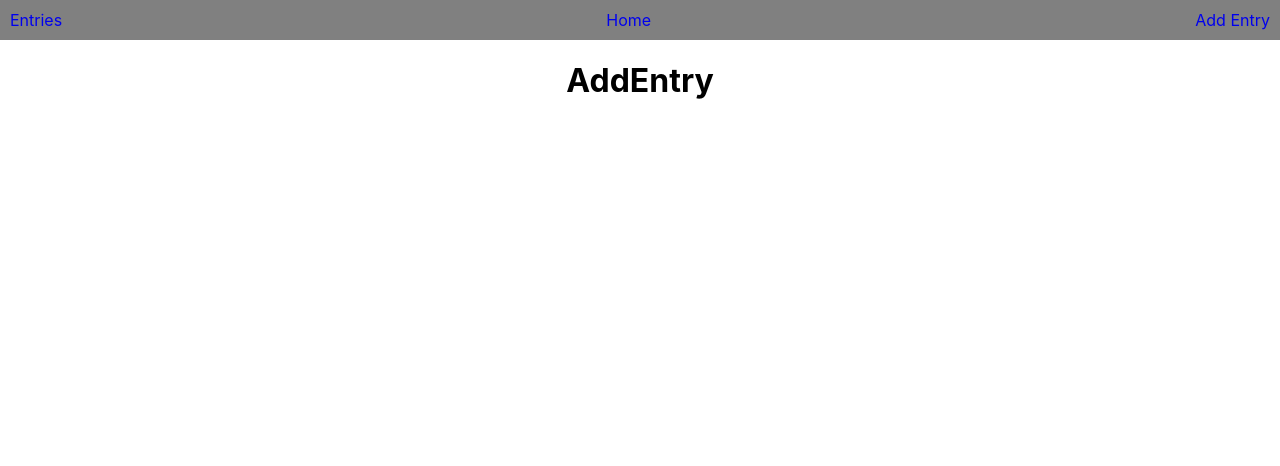
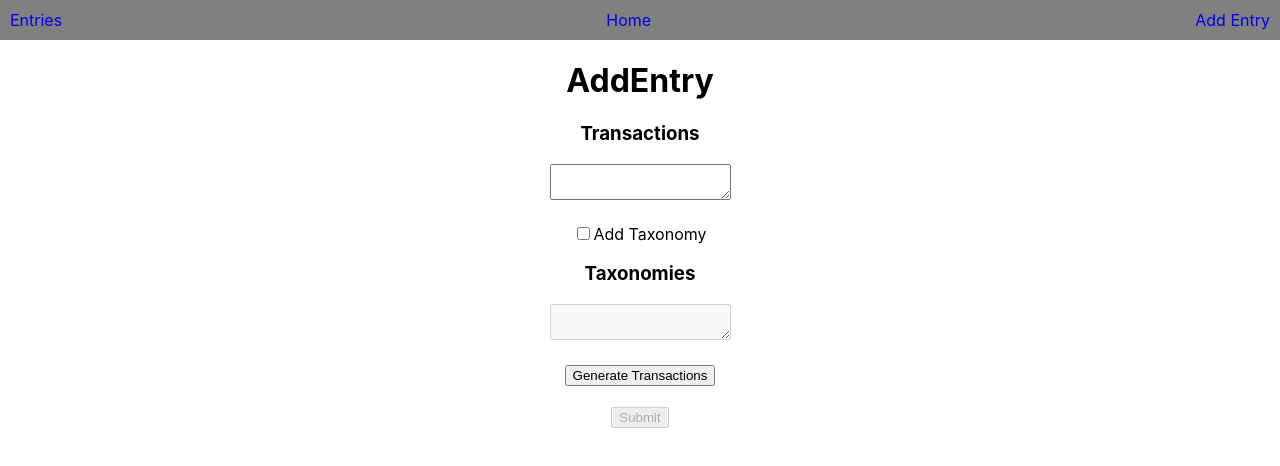
Before and after one commit to Mohamad-Kamar/Data-Mining-App, a React (Create React App) app: page /add-entry in a window 1280 px wide. Shown: the top 466 px of the page. Built offline with nearby package versions, Linux system fonts and the light colour scheme.

Commit message:
feat: add taxonomy to transactions

```diff
--- /dev/null
+++ b/src/Tree.js
@@ -0,0 +1,82 @@
+export class Node {
+  constructor(id, value, parent) {
+    this.id = id;
+    this.value = value;
+    this.parent = parent;
+    this.children = [];
+  }
+
+  insert(elementString) {
+    const [IDsString, ...courseNameArray] = elementString.split(" ");
+    const IDsArray = IDsString.split(".");
+    const courseName = courseNameArray.join(" ");
+    let currentLevel = this;
+    for (let i = 0; i < IDsArray.length; i++) {
+      const currentID = IDsArray[i];
+      const found = currentLevel.children.find((elem) => elem.id === currentID);
+      if (found) {
+        currentLevel = found;
+      } else {
+        const currentNode = new Node(currentID, courseName, currentLevel);
+        currentLevel.children.push(currentNode);
+        return;
+      }
+    }
+  }
+
+  toString() {
+    return `${this.value} has id of ${this.id} and parent ${
+      this.parent.value
+    } and ${
+      this.children.length
+        ? "children:\n" +
+          this.children.map((elem) => elem.toString()).join("\n")
+        : "no children\n"
+    }`;
+  }
+}
+
+export class Tree {
+  constructor(root, taxString) {
+    this.root = root;
+    this.addChildren(taxString);
+  }
+
+  addChildren(taxString) {
+    const elements = taxString.split("\n");
+    for (let elem of elements) {
+      elem && this.root.insert(elem);
+    }
+  }
+
+  findChild(courseName, root = this.root) {
+    if (root.value === courseName) return root;
+    let first = [...root.children];
+    let second = [];
+    while (first.length > 0) {
+      for (let child of first) {
+        if (!child) continue;
+        if (child.value === courseName) return child;
+        second.push(child.children);
+      }
+      first = second.flat();
+      second = [];
+    }
+  }
+
+  getAncestoryChainArray(courseName) {
+    console.log("GENERATING ANCESTORY CHAIN FOR COURSE: " + courseName);
+    let child = this.findChild(courseName);
+    const ancestoryChain = [];
+    while (child.value) {
+      ancestoryChain.push(child.value);
+      child = child.parent;
+    }
+    console.log("ANCESTORY CHAIN: " + JSON.stringify(ancestoryChain));
+    return ancestoryChain;
+  }
+
+  toString() {
+    return this.root.children.map((elem) => elem.toString()).join("\n");
+  }
+}
--- a/src/components/AddEntry/AddEntry.js
+++ b/src/components/AddEntry/AddEntry.js
@@ -1,10 +1,95 @@
+import { useState } from "react";
+import { generateTransWithTax } from "../../utils";
 import "./AddEntry.scss";
 
 const AddEntry = () => {
+  const [transTaxValues, setTransTaxValues] = useState({
+    trans: "",
+    tax: "",
+  });
+  const [isTaxAdded, setIsTaxAdded] = useState(false);
+  const [finalTransaction, setFinalTransaction] = useState("");
+  const [isSubmitAllowed, setIsSubmitAllowed] = useState(false);
+
+  const handleGenerateTransactions = (e) => {
+    console.log("HANDILING");
+    e.preventDefault();
+    try {
+      const results = generateTransWithTax(transTaxValues, isTaxAdded);
+      setFinalTransaction(results);
+      setIsSubmitAllowed(true);
+    } catch (e) {
+      console.error(e);
+      setIsSubmitAllowed(false);
+    }
+  };
+
   return (
-    <>
-      <h1>AddEntry</h1>
-    </>
+    <div className="entry">
+      <div className="page-title">
+        <h1>AddEntry</h1>
+      </div>
+      <form className="entry__form">
+        <div className="entry__inputs">
+          <div className="entry__input">
+            <h3>Transactions</h3>
+            <textarea
+              required
+              className="entry__textarea"
+              onChange={(e) => {
+                setTransTaxValues({
+                  ...transTaxValues,
+                  trans: e.target.value,
+                });
+                console.log("CLICKED WITH VAL: " + e.target.value);
+              }}
+            ></textarea>
+          </div>
+        </div>
+        <div>
+          <br></br>
+          <input
+            type="checkbox"
+            onChange={() => {
+              setIsTaxAdded(!isTaxAdded);
+            }}
+          ></input>
+          <label>Add Taxonomy</label>
+        </div>
+
+        <div className="entry__inputs">
+          <div className="entry__input">
+            <h3>Taxonomies</h3>
+            <textarea
+              disabled={!isTaxAdded}
+              className="entry__textarea"
+              onChange={(e) =>
+                setTransTaxValues({
+                  ...transTaxValues,
+                  tax: e.target.value,
+                })
+              }
+            ></textarea>
+          </div>
+        </div>
+        <br></br>
+        <button onClick={handleGenerateTransactions}>
+          Generate Transactions
+        </button>
+
+        <br></br>
+
+        {isSubmitAllowed && (
+          <textarea disabled={true} value={finalTransaction}></textarea>
+        )}
+
+        <br></br>
+
+        <button type="submit" disabled={!isSubmitAllowed}>
+          Submit
+        </button>
+      </form>
+    </div>
   );
 };
 export default AddEntry;
--- /dev/null
+++ b/src/utils.js
@@ -0,0 +1,43 @@
+import { Node, Tree } from "./Tree";
+
+const csvToArray = (csvData) => {
+  const lines = csvData.split("\n");
+  const elemArrays = lines
+    .filter((line) => line.length)
+    .map((line) =>
+      line
+        .split(",")
+        .map((elem) => elem.trim())
+        .filter((elem) => elem)
+    );
+  return elemArrays;
+};
+
+export const generateTransWithTax = (transTaxValues, isTaxAdded) => {
+  console.log("GENERATING");
+  const allValues = csvToArray(transTaxValues.trans);
+
+  if (!isTaxAdded) return JSON.stringify(allValues, null, 2);
+  console.log("GOT ALL VALUES" + JSON.stringify(allValues));
+
+  const root = new Node(null, null, null);
+  const taxonomyTree = new Tree(root, transTaxValues.tax);
+  console.log("CREATED TREE");
+
+  const taxedTransValues = allValues.map((transArray) => {
+    console.log("MAPPING TRANS ARRAY");
+    const ancestoryChainsArray = transArray.map((courseName) =>
+      taxonomyTree.getAncestoryChainArray(courseName)
+    );
+
+    console.log("GOT ANCESTORY CHAIN");
+    return ancestoryChainsArray.flat();
+  });
+
+  const uniqueTaxedTransValues = taxedTransValues.map((val) => [
+    ...new Set(val),
+  ]);
+  const stringifiedRes = JSON.stringify(uniqueTaxedTransValues, null, 2);
+  console.log(stringifiedRes);
+  return stringifiedRes;
+};
```
